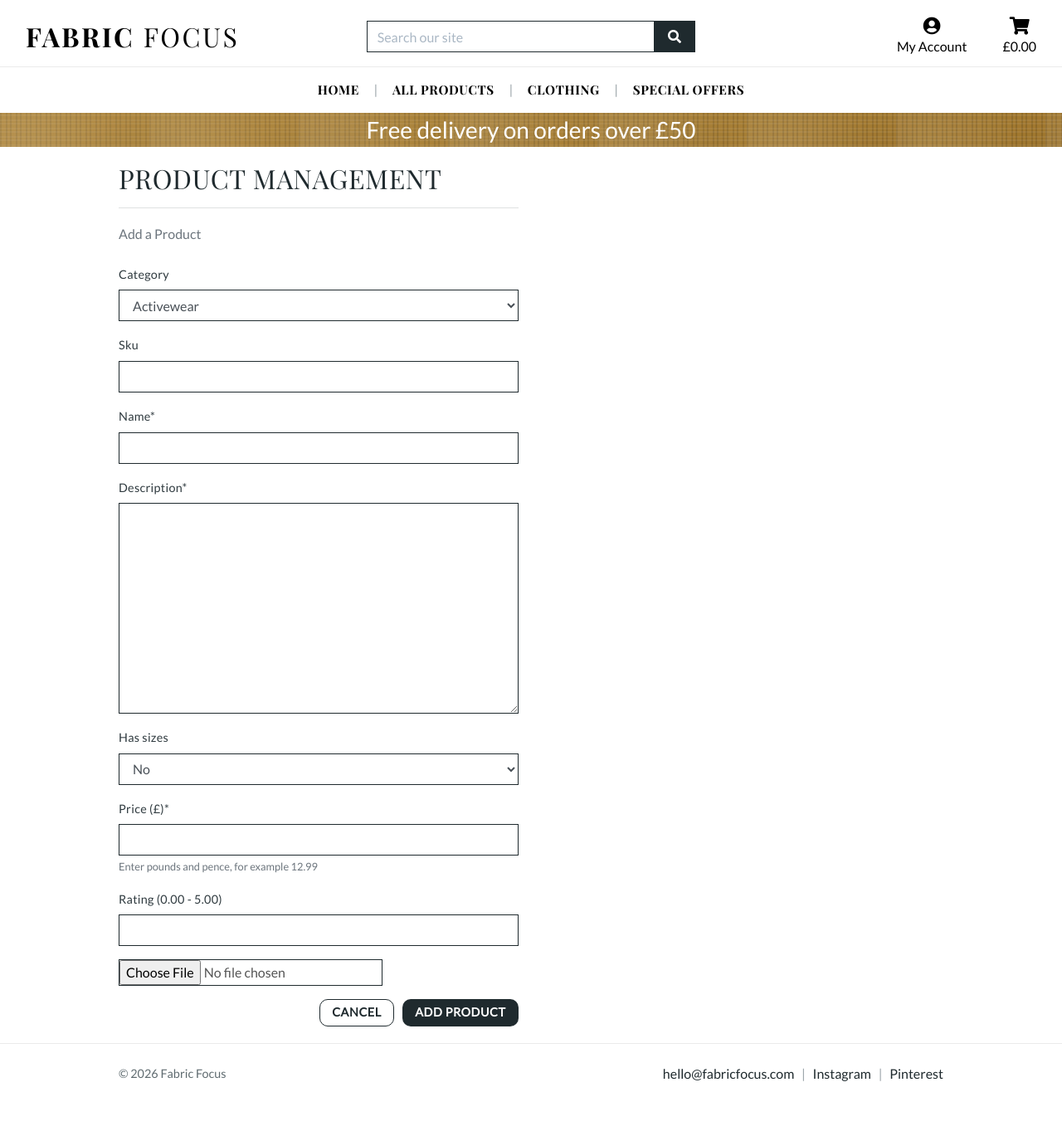
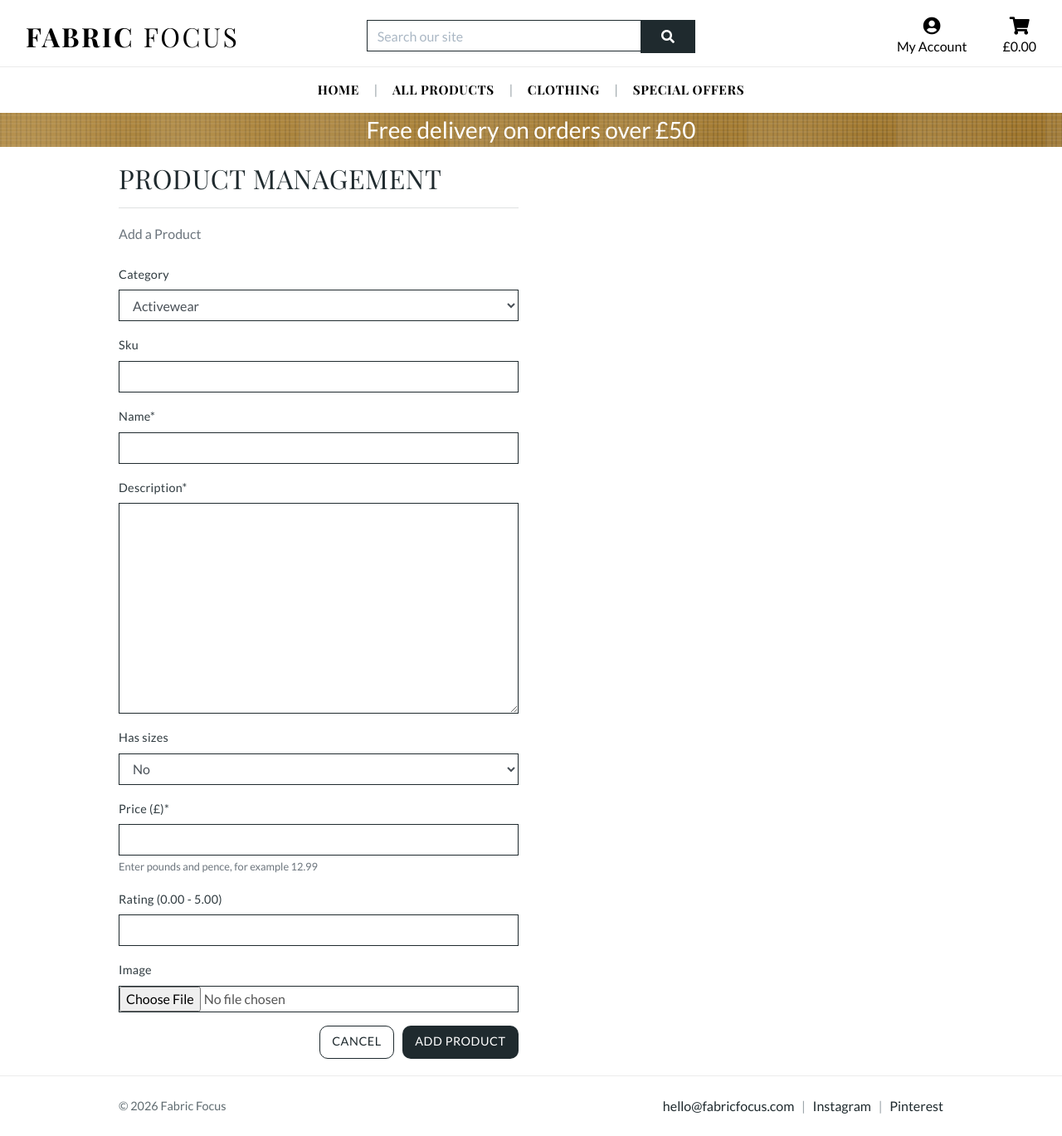
Before and after one commit to Matt-Wilshaw/fabric-focus, a Django app: page /products/add/ in a window 1280 px wide. Shown: the whole page at 83% size. Before the commit the page ends 1303 px from the top, so only its background shows below. Run offline with Django 3.2, Linux system fonts and the light colour scheme; the visitor is signed in with stand-in values (Sample User, id 1); data comes from the database, SQL or seed files in the repository; parts of the project's set-up code (start-up, migrations or seed data) failed here and were passed over; some libraries are stand-ins or nearby versions.

Commit message:
Changed button design for standardisation. Corrected width on input for file chooser box

```diff
--- a/products/templates/products/add_product.html
+++ b/products/templates/products/add_product.html
@@ -24,21 +24,26 @@
 
     <div class="row">
         <div class="col-12 col-md-6">
-            <form method="POST" action="{% url 'add_product' %}" class="form mb-2 product-management-form" enctype="multipart/form-data">
+            <form method="POST" action="{% url 'add_product' %}" class="form mb-2 product-management-form"
+                enctype="multipart/form-data">
                 {% csrf_token %}
                 {% for field in form %}
                 {% if field.name != 'image' %}
                 {{ field | as_crispy_field }}
                 {% else %}
-                {{ field }}
+                {# This ensures the image field matches the others #}
+                <div class="mb-3">
+                    {{ field | as_crispy_field }}
+                </div>
                 {% endif %}
                 {% endfor %}
+
                 <div class="product-form-actions">
-                    <a class="btn btn-outline-black text-uppercase form-action-button" href="{% url 'products' %}">Cancel</a>
+                    <a class="btn btn-outline-black text-uppercase form-action-button"
+                        href="{% url 'products' %}">Cancel</a>
                     <button class="btn btn-black text-uppercase form-action-button" type="submit">Add Product</button>
                 </div>
             </form>
-        </div>
         </div>
     </div>
     {% endblock %}
--- a/static/css/base.css
+++ b/static/css/base.css
@@ -203,6 +203,11 @@ h4,
     background: var(--brand-dark);
     color: white;
     border-radius: 10px;
+    min-height: 40px;
+    padding: 0.5rem 1.25rem;
+    display: inline-flex;
+    align-items: center;
+    justify-content: center;
 }
 
 .btn-outline-black {
@@ -210,6 +215,12 @@ h4,
     color: var(--brand-dark) !important;
     border: 1px solid var(--brand-dark);
     border-radius: 10px;
+    display: inline-flex;
+    align-items: center;
+    justify-content: center;
+    line-height: 1.2;
+    padding: 0.5rem 1rem;
+    min-height: 40px;
 }
 
 .btn-outline-black:hover,
@@ -259,7 +270,7 @@ h4,
     padding: 0.38rem 0.9rem;
     font-size: 0.9rem;
     line-height: 1.3;
-    font-weight: 600;
+    font-weight: 400;
     letter-spacing: 0.04em;
 }
 
@@ -996,6 +1007,9 @@ label {
     color: #fff !important;
     border-radius: 10px;
     border: 1px solid var(--brand-dark);
+    min-height: 40px;
+    padding: 0.5rem 1.25rem;
+    font-size: 0.9rem;
 }
 
 .allauth-form-inner-content button.btn.btn-black:hover,
@@ -1459,6 +1473,11 @@ label {
         min-height: 44px;
     }
 
+    .btn-outline-black {
+        min-height: 44px;
+        padding: 0.5rem 1rem;
+    }
+
     .allauth-form-inner-content .btn,
     .allauth-form-inner-content button,
     .allauth-form-inner-content input[type='submit'] {
```
Lines whose indentation alone changed are shown as unchanged.
